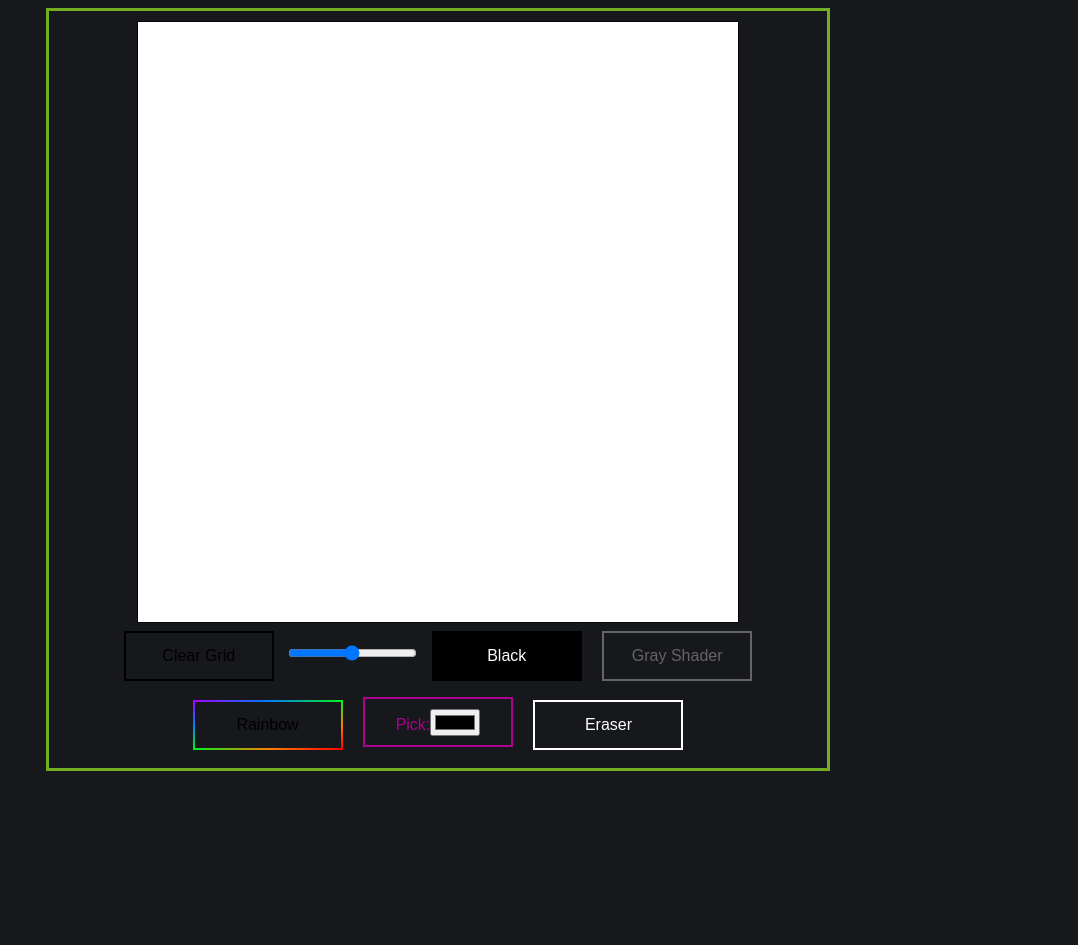
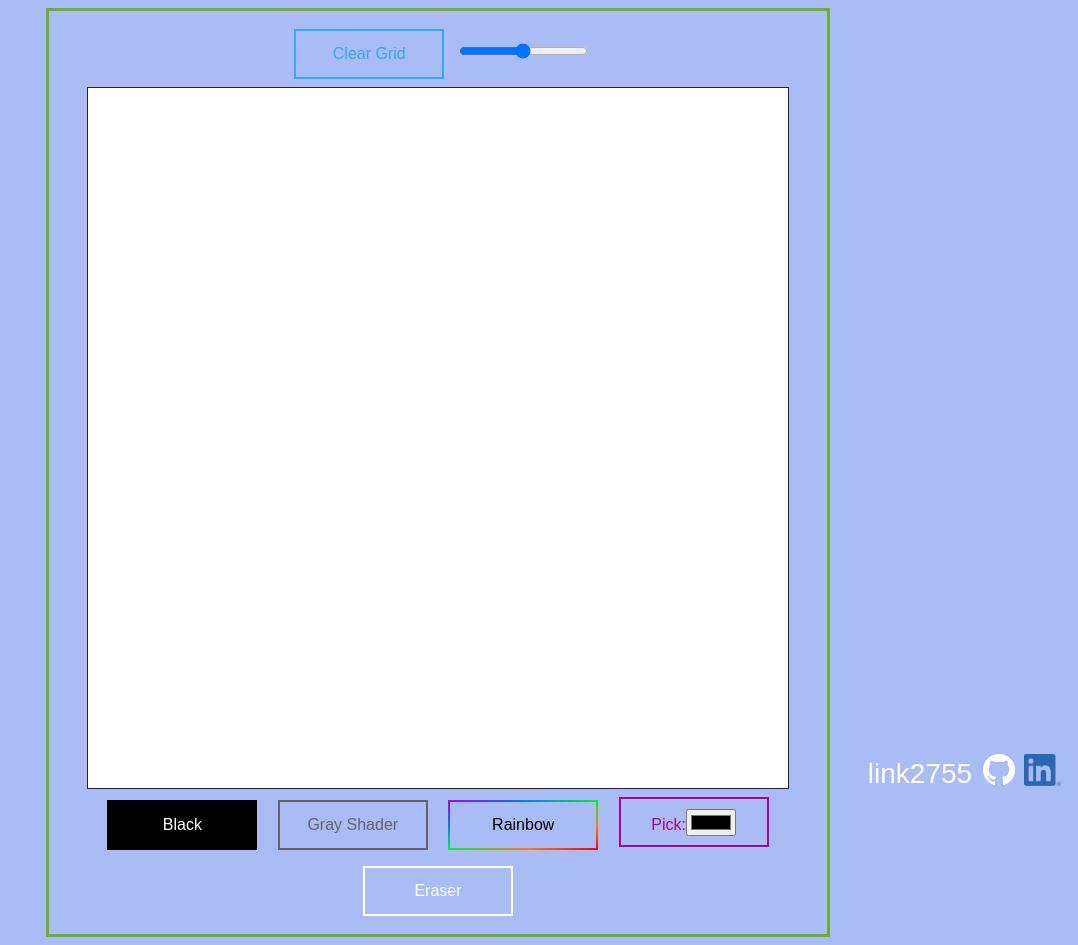
Before and after one commit to link2755/ETCH-A-SKETCH_ODP, a plain HTML site: page index.html in a window 1280 px wide. Shown: the whole page, without its empty margins (202-1280 px from the left). Before the commit the page ends 800 px from the top, so only its background shows below. Drawn offline with Linux system fonts and the light colour scheme.

Commit message:
Intro added

```diff
--- a/buttonStyles.css
+++ b/buttonStyles.css
@@ -1,8 +1,25 @@
 body {
-    background: hsl(227, 10%, 10%);
     font: 300 1em 'Fira Sans', sans-serif;
     color: #fff;
 
+}
+
+
+.pulse {
+    border-color: rgb(44, 171, 255);
+    color: rgb(44, 171, 255);
+}
+
+.pulse:hover,
+.pulse:focus {
+  animation: pulse 1s;
+  box-shadow: 0 0 0 1.5em rgba(255, 255, 255, 0);
+  border-color: rgb(44, 248, 255);
+  color: #fff;
+}
+
+@keyframes pulse {
+  0% { box-shadow: 0 0 0 0 rgb(44, 248, 255); }
 }
 
 
--- a/index.html
+++ b/index.html
@@ -7,14 +7,17 @@
 
     <link rel="stylesheet" href="./style.css">
     <link rel="stylesheet" href="./buttonStyles.css">
+    <link rel='stylesheet' href="./intro.css"></link>
+
 </head>
 <body>
     <main>
 
+        <button class="clearGrid pulse" value="clear" onclick="clearGrid()">Clear Grid</button>
+        <input type="range" min="1" max="100" value="50" class="slider">
         <div class="grid-container"></div>
 
-        <button class="clearGrid" onclick="clearGrid()">Clear Grid</button>
-        <input type="range" min="1" max="100" value="50" class="slider">
+
         <button class="colorSelector active" value="black">Black</button>
         <button class="colorSelector" value="gray">Gray Shader</button>
         <button class="colorSelector" value="rainbow">Rainbow</button>
@@ -23,9 +26,20 @@
 
     </main>
 
+    <!--intro/social-media-links-->
+    <footer>
+        <span class="nickname">|</span>
+        <a href="https://github.com/link2755" target="_blank"><img src="imgs/GitHub-Mark-Light-64px.png" class="github hidden"></a>
+        <a href="https://www.linkedin.com/in/eduardo-ravagnani-de-melo-81282b14b" target="_blank"><img src="./imgs/LI-In-Bug.png" class="linkedin hidden"></a>
+
+
+    </footer>
+
 
 
 
     <script src="./script.js"></script>
+    <script src="./intro.js"></script>
+
 </body>
 </html>
--- /dev/null
+++ b/intro.css
@@ -0,0 +1,46 @@
+
+main {
+
+    opacity: 0;
+    transition: 0.5s ease-in-out;
+
+}
+
+footer{
+    background-color: transparent;
+    position: absolute;
+    bottom: 50%;
+    right: 50%;
+    transform: translateX(5em) translateY(-50%) scale(2, 2);
+    transition: 0.5s ease-in-out;
+}
+
+footer.bottonRight {
+    bottom: 10px;
+    right: 15px;
+    transform: translateX(0);
+}
+
+.nickname {
+    font-size: 1.75em;
+    vertical-align: bottom;
+}
+
+.hidden {
+    opacity: 0;
+}
+
+footer>*{
+    padding:0.1em;
+    text-decoration: none;
+}
+
+footer>*:visited{
+    color: white;
+}
+
+footer>a>img{
+    height: 2em;
+    padding:0.1em 0 0 0.1em;
+    transition: 0.75s ease-in-out;
+}
--- /dev/null
+++ b/intro.js
@@ -0,0 +1,50 @@
+const myFooter = document.querySelector('footer');
+const gitHubIcon = document.querySelector('.github');
+const linkedinIcon = document.querySelector('.linkedin');
+const main = document.querySelector('main');
+const nickName = document.querySelector(".nickname");
+
+const frames = [
+    { text : '', ms : 100},
+    { text : '|', ms : 200},
+    { text : '', ms : 100},
+    { text : '|', ms : 200},
+    { text : 'l|', ms : 100},
+    { text : 'li|', ms : 100},
+    { text : 'lin|', ms : 100},
+    { text : 'link|', ms : 100},
+    { text : 'link2|', ms : 100},
+    { text : 'link27|', ms : 100},
+    { text : 'link275|', ms : 100},
+    { text : 'link2755|', ms : 100},
+    { text : 'link2755', ms : 200}
+]
+
+function writeNickname() {
+
+    let delay = 0;
+    frames.forEach(frame => {
+        delay += frame.ms;
+        setTimeout( () => {
+            nickName.textContent = frame.text;
+        },delay);
+    });
+
+
+    setTimeout( () => {
+        gitHubIcon.classList.remove('hidden');
+    },delay);
+
+    delay += 50;
+    setTimeout( () => {
+        linkedinIcon.classList.remove('hidden');
+    },delay);
+
+    setTimeout( () => {
+        myFooter.classList.add("bottonRight")
+        main.style.opacity = 100;
+
+    },delay+750);
+}
+
+writeNickname();
--- a/style.css
+++ b/style.css
@@ -7,7 +7,7 @@ main {
 }
 
 body{
-    background-color: #a8dadc;
+    background-color:  #aabcf5;
 }
 
 .grid-container{
@@ -16,8 +16,8 @@ body{
     grid-template-columns: repeat(16, auto);
     grid-template-rows: repeat(16, auto);
     border: 1px solid rgba(0, 0, 0, 0.8);
-    width: 600px;
-    height:600px;
+    width: 700px;
+    height:700px;
     margin: auto;
 
 
@@ -27,7 +27,3 @@ body{
     align-self: 100%;
     transition: 0.3s;
 }
-
-.painted {
-    background-color: black;
-}
```
Also changed, not shown: imgs/GitHub-Mark-64px.png (added), imgs/GitHub-Mark-Light-64px.png (added), imgs/LI-In-Bug.png (added), imgs/LI-Logo.png (added).
